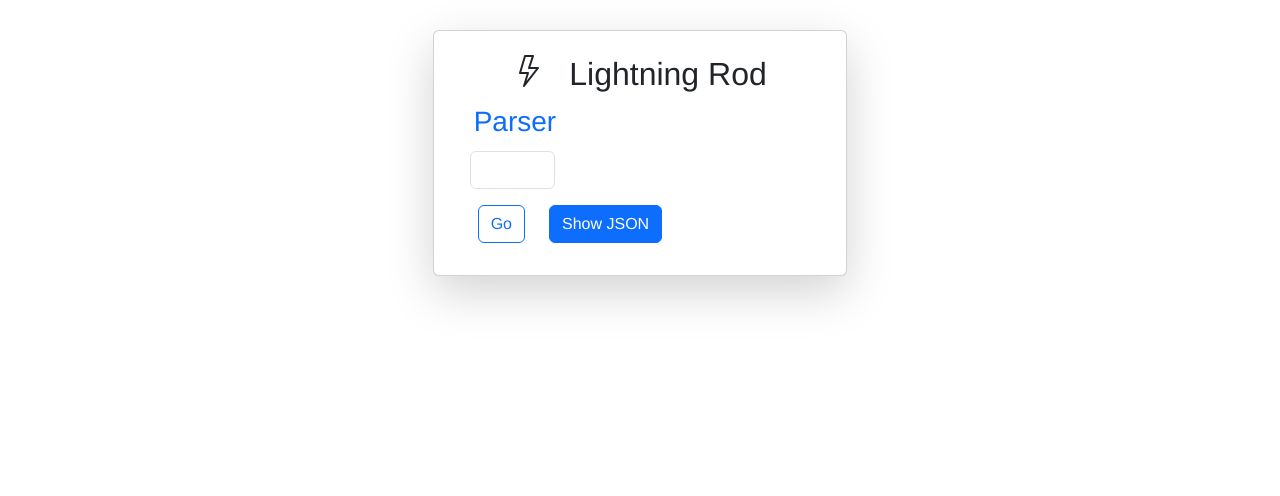
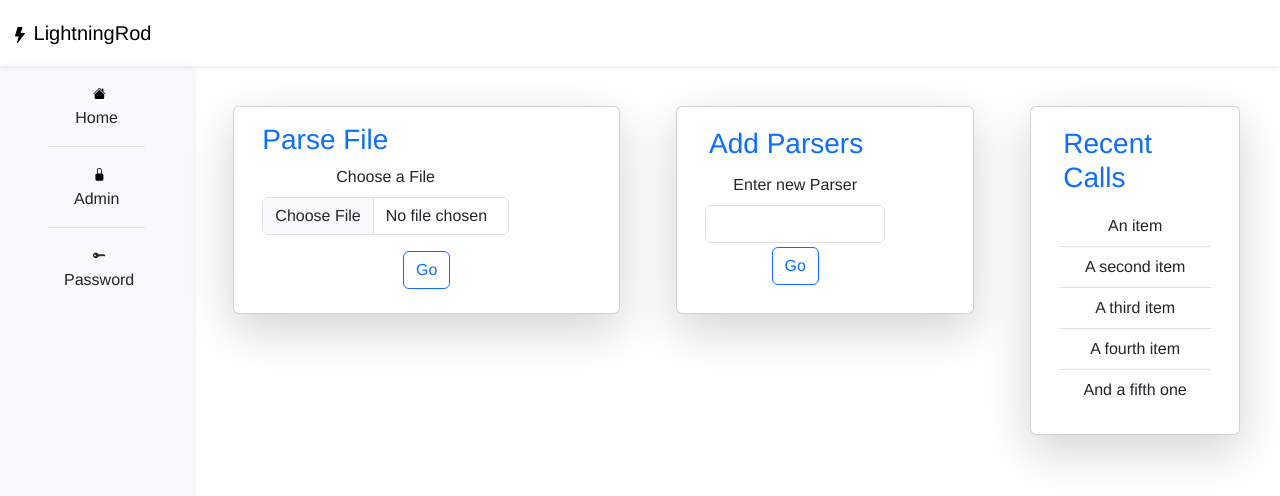
Before and after one commit to lightning-rod-org/lightningrod, a Vue app in the folder frontend/: page / in a window 1280 px wide. Shown: the top 496 px of the page. Built offline with nearby package versions, Linux system fonts and the light colour scheme.

Commit message:
Frontend Update
Not at all finished but committing what I have for now

```diff
--- a/frontend/package.json
+++ b/frontend/package.json
@@ -8,6 +8,7 @@
     "lint": "vue-cli-service lint"
   },
   "dependencies": {
+    "axios": "^1.4.0",
     "bootstrap": "^5.3.0",
     "core-js": "^3.6.5",
     "vue": "^3.0.0",
--- a/frontend/src/App.vue
+++ b/frontend/src/App.vue
@@ -1,18 +1,31 @@
 <template>
-  <div id="nav">
-    <Main></Main>
+  <div>
+    <div>
+      <Navbar></Navbar>
+  </div>
+  <div class="row">
+    <div class="col-2 side-col">
+      <Sidebar></Sidebar>
+    </div>
+    <div class="col-10">
+    <Home></Home>
+    </div>
+    </div>
   </div>
 </template>
 <script>
-import Main from './components/Main.vue'
+import Home from './components/Home.vue'
+import Navbar from './components/Navbar.vue'
+import Sidebar from './components/Sidebar.vue'
 export default {
   name: 'App',
   props: {
 
   },
   components: {
-    Main
-
+    Home,
+    Navbar,
+    Sidebar
   }
 }
 </script>
@@ -38,4 +51,9 @@ export default {
 #nav a.router-link-exact-active {
   color: #42b983;
 }
+.side-col{
+/* padding-right: 200; */
+padding-left: 0;
+height: 100vh}
+
 </style>
--- /dev/null
+++ b/frontend/src/components/Home.vue
@@ -0,0 +1,58 @@
+<template>
+    <div>
+      <div class="container-fluid">
+        <div class="row">
+          <div class="col-5 h-50">
+            <!-- Main Content -->
+            <div class="p-3 mt-4 w-100">
+              <!-- <h1 class="d-flex justify-content-start">Dashboard</h1> -->
+              <!-- <h1 class="text-left">Dashboard</h1> -->
+              <Main></Main>
+            </div>
+          </div>
+          <div class="col-4">
+            <div class="p-3 mt-4 w-100">
+              <NewParser></NewParser>
+            </div>
+          </div>
+          <div class="col-3">
+            <div class="p-3 mt-4 w-100">
+              <Recent></Recent>
+            </div>
+          </div>
+        </div>
+      </div>
+    </div>
+  </template>
+
+<script>
+import Main from './Main.vue'
+// import Navbar from './Navbar.vue'
+// import Sidebar from './Sidebar.vue'
+import NewParser from './NewParser.vue'
+import Recent from './Recent.vue'
+// import Output from './Output.vue'
+
+export default {
+name: 'Home',
+props: {
+
+},
+components: {
+    Main,
+    NewParser,
+    Recent,
+}
+}
+</script>
+<style scoped>
+
+.nav {
+z-index: 600;
+}
+.side-col{
+/* padding-right: 200; */
+padding-left: 0;
+height: 100vh}
+
+</style>
--- a/frontend/src/components/Main.vue
+++ b/frontend/src/components/Main.vue
@@ -1,63 +1,70 @@
 <template>
   <div>
-    <div class="row d-flex justify-content-center">
-    <div class="col-md-4 card shadow-lg rounded">
-          <div class="card-body p-4">
-            <div class="container">
-              <div class="row d-flex justify-content-center"> <!-- Modified parent div -->
-                <div class="col-auto"> <!-- Modified class for SVG -->
-                  <svg xmlns="http://www.w3.org/2000/svg" width="32" height="32" fill="currentColor" class="bi bi-lightning d-inline" viewBox="0 0 16 16">
-                    <path d="M5.52.359A.5.5 0 0 1 6 0h4a.5.5 0 0 1 .474.658L8.694 6H12.5a.5.5 0 0 1 .395.807l-7 9a.5.5 0 0 1-.873-.454L6.823 9.5H3.5a.5.5 0 0 1-.48-.641l2.5-8.5zM6.374 1 4.168 8.5H7.5a.5.5 0 0 1 .478.647L6.78 13.04 11.478 7H8a.5.5 0 0 1-.474-.658L9.306 1H6.374z"/>
-                  </svg>
-                </div>
-                <div class="col-auto"> <!-- Modified class for header text -->
-                  <h2>Lightning Rod</h2>
-                </div>
-              </div>
-            </div>
-            <h3 class="text-start p-1 text-primary">Parser</h3>
-            <div class="mb-2 col-3">
-              <input v-model="pack" type="username" class="form-control" id="exampleInputPassword1">
-            </div>
-            <div class="container p-2">
-              <div class="row">
-                <div class="col-auto">
-                  <button type="button" class="btn btn-outline-primary" @click="post()">Go</button>
-                </div>
-                <div class="col-auto">
-                  <button type="button" class="btn btn-primary" :disabled="isButtonDisabled" @click="modalShow()">Show JSON</button>
-                </div>
-              </div>
+    <div class="row w-100 justify-content-left">
+      <div class="card shadow-lg rounded">
+        <div class="card-body mb-2">
+          <h3 class="text-start text-primary">Parse File</h3>
+          <div class="col-9">
+            <div>
+              <label for="formFileLg" class="control-label form-label">Choose a File</label>
+              <input class="form-control form-control" id="formFileLg" type="file" ref="fileInput" @change="previewFiles">
             </div>
           </div>
+          <div class="mt-3 align-conten-end">
+            <button type="button" class="btn btn-outline-primary" @click="uploadFile">Go</button>
+          </div>
         </div>
-  </div>
+      </div>
+    </div>
   </div>
 </template>
 
+<style scoped>
+.control-label{
+    text-align: start;
+}
+</style>
+
 <script>
+import axios from 'axios';
+
 export default {
   name: 'Main',
-  props: {
+  data() {
+    return {
+      file: null,
+      content: null,
+      formData: null
+    }
   },
-  methods: {}
-}
+  methods: {
+      previewFiles(event) {
+      console.log(event.target.files);
+      this.file =  event.target.files;
+      this.formData = new FormData();
+      this.formData.append('file', this.file); // Append the file to the form data
+      this.formData.append('parser', 'ifconfig'); // Append your parser value
+
+   },
+
+    uploadFile() {
+      console.log(this.formData)
+      axios({
+          method: "post",
+          url: "http://localhost:8000/api/submit/",
+          data: this.formData,
+          headers: { "Content-Type": "multipart/form-data" },
+        })
+          .then(function (response) {
+            //handle success
+            console.log(response);
+          })
+          .catch(function (response) {
+            //handle error
+            console.log(response);
+          });
+
+
+    },
+}}
 </script>
-
-<!-- Add "scoped" attribute to limit CSS to this component only -->
-<!-- <style scoped>
-h3 {
-  margin: 40px 0 0;
-}
-ul {
-  list-style-type: none;
-  padding: 0;
-}
-li {
-  display: inline-block;
-  margin: 0 10px;
-}
-a {
-  color: #42b983;
-}
-</style> -->
--- /dev/null
+++ b/frontend/src/components/Navbar.vue
@@ -0,0 +1,30 @@
+<template>
+    <nav class="navbar navbar-light shadow-sm">
+  <div class="container-fluid mb-2 mt-2">
+        <span class="navbar-brand mb-0 h1">
+            <svg xmlns="http://www.w3.org/2000/svg" width="16" height="16" fill="currentColor" class="bi bi-lightning-fill" viewBox="0 0 16 16">
+  <path d="M5.52.359A.5.5 0 0 1 6 0h4a.5.5 0 0 1 .474.658L8.694 6H12.5a.5.5 0 0 1 .395.807l-7 9a.5.5 0 0 1-.873-.454L6.823 9.5H3.5a.5.5 0 0 1-.48-.641l2.5-8.5z"/>
+</svg>
+            LightningRod</span>
+      </div>
+</nav>
+</template>
+
+<script>
+export default {
+  name: 'Navbar',
+  props: {
+  },
+  methods: {}
+}
+</script>
+<style scoped>
+.navbar {
+  position: relative;
+  z-index: 65;
+  /* background-color: #2D3436; */
+  /* box-shadow: 0 2px 5px 0 rgb(0 0 0 / 5%), 0 2px 10px 0 rgb(0 0 0 / 5%);
+  width: 240px;
+  z-index: 3; */
+}
+</style>
--- /dev/null
+++ b/frontend/src/components/NewParser.vue
@@ -0,0 +1,29 @@
+<template>
+    <div>
+        <div class="row w-100 justify-content-left">
+
+      <div class="card shadow-lg rounded">
+            <div class="card-body mb-2">
+                <div class="col-9">
+                <h3 class="text-start p-1 text-primary">Add Parsers</h3>
+                <label for="formFileLg" class="control-label form-label">Enter new Parser</label>
+
+                <input v-model="pack" type="username" class="form-control" id="exampleInputPassword1">
+                <div class="p-1">
+                <button type="button" class="btn btn-outline-primary">Go</button>
+            </div>
+              </div>
+
+            </div>
+          </div>
+    </div>
+    </div>
+  </template>
+  <script>
+  export default {
+    name: 'NewParser',
+    props: {
+    },
+    methods: {}
+  }
+  </script>
--- /dev/null
+++ b/frontend/src/components/Output.vue
@@ -0,0 +1,26 @@
+<template>
+    <div>
+        <div class="row w-100 justify-content-left">
+
+      <div class="card shadow-lg rounded">
+            <div class="card-body p-4">
+                <div>
+                <h3 class="text-start p-1 text-primary">Output</h3>
+
+            </div>
+                <div class="p-3">
+                <button type="button" class="btn btn-outline-primary">Go</button>
+            </div>
+            </div>
+          </div>
+    </div>
+    </div>
+  </template>
+   <script>
+   export default {
+     name: 'Output',
+     props: {
+     },
+     methods: {}
+   }
+   </script>
--- /dev/null
+++ b/frontend/src/components/Recent.vue
@@ -0,0 +1,30 @@
+<template>
+    <div>
+        <div class="row w-100 justify-content-left">
+
+            <div class="card shadow-lg rounded">
+                <div class="card-body mb-2">
+                    <div>
+                        <h3 class="text-start p-1 text-primary">Recent Calls</h3>
+                        <ul class="list-group list-group-flush">
+                            <li class="list-group-item">An item</li>
+                            <li class="list-group-item">A second item</li>
+                            <li class="list-group-item">A third item</li>
+                            <li class="list-group-item">A fourth item</li>
+                            <li class="list-group-item">And a fifth one</li>
+                        </ul>
+
+                    </div>
+                </div>
+            </div>
+        </div>
+    </div>
+</template>
+  <script>
+  export default {
+    name: 'Recent',
+    props: {
+    },
+    methods: {}
+  }
+  </script>
--- /dev/null
+++ b/frontend/src/components/Sidebar.vue
@@ -0,0 +1,56 @@
+<template>
+    <nav
+       id="sidebarMenu"
+       class=" d-lg-block sidebar h-100 bg-light"
+       >
+    <div class="bg-light">
+      <div class="list-group list-group-flush mx-5">
+        <a
+           href="#"
+           class="list-group-item bg-light list-group-item-action py-3 ripple"
+           aria-current="true"
+           >
+          <i class="fas fa-tachometer-alt fa-fw me-2"></i>
+          <svg xmlns="http://www.w3.org/2000/svg" width="16" height="16" fill="black" class="bi bi-house-fill" viewBox="0 0 20 20">
+  <path d="M8.707 1.5a1 1 0 0 0-1.414 0L.646 8.146a.5.5 0 0 0 .708.708L8 2.207l6.646 6.647a.5.5 0 0 0 .708-.708L13 5.793V2.5a.5.5 0 0 0-.5-.5h-1a.5.5 0 0 0-.5.5v1.293L8.707 1.5Z"/>
+  <path d="m8 3.293 6 6V13.5a1.5 1.5 0 0 1-1.5 1.5h-9A1.5 1.5 0 0 1 2 13.5V9.293l6-6Z"/>
+</svg>
+            <span class="text-dark">Home</span>
+        </a>
+        <a
+           href="#"
+           class="list-group-item bg-light list-group-item-action py-3 ripple "
+           >
+          <i class="fas fa-chart-area fa-fw me-2 "></i
+            ><svg xmlns="http://www.w3.org/2000/svg" width="16" height="16" fill="black" class="bi bi-lock-fill" viewBox="0 0 20 20">
+  <path d="M8 1a2 2 0 0 1 2 2v4H6V3a2 2 0 0 1 2-2zm3 6V3a3 3 0 0 0-6 0v4a2 2 0 0 0-2 2v5a2 2 0 0 0 2 2h6a2 2 0 0 0 2-2V9a2 2 0 0 0-2-2z"/>
+</svg><span class="text-dark">Admin</span>
+        </a>
+        <a
+           href="#"
+           class="list-group-item bg-light list-group-item-action py-3 ripple"
+           ><i class="fas fa-lock fa-fw me-2 "></i><svg xmlns="http://www.w3.org/2000/svg" width="16" height="16" fill="currentColor" class="bi bi-key-fill" viewBox="0 0 20 20">
+  <path d="M3.5 11.5a3.5 3.5 0 1 1 3.163-5H14L15.5 8 14 9.5l-1-1-1 1-1-1-1 1-1-1-1 1H6.663a3.5 3.5 0 0 1-3.163 2zM2.5 9a1 1 0 1 0 0-2 1 1 0 0 0 0 2z"/>
+</svg><span class="text-dark">Password</span></a
+          >
+          </div>
+      </div>
+  </nav>
+</template>
+<script>
+export default {
+  name: 'Sidebar',
+  props: {
+  }
+}
+</script>
+<style scoped>
+.sidebar {
+  position: relative;
+  height: 100vh;
+  box-shadow: 0 2px 5px 0 rgb(0 0 0 / 5%), 0 2px 10px 0 rgb(0 0 0 / 5%);
+}
+.body {
+    height: 100%;
+}
+</style>
--- a/frontend/src/views/About.vue
+++ /dev/null
@@ -1,5 +0,0 @@
-<template>
-  <div class="about">
-    <h1>This is an about page</h1>
-  </div>
-</template>
```
Also changed, not shown: 2 other files (tests, documents, lock files or other folders).
